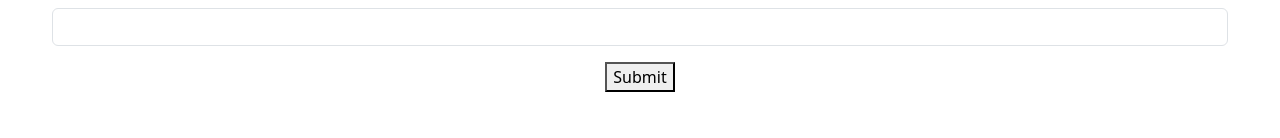
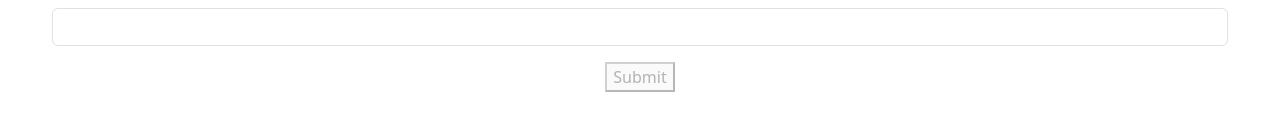
Before and after one commit to barinova/app-react-course, a React (Vite) app: page / in a window 1280 px wide. Shown: the part 162-300 px from the top of the page. Built offline with nearby package versions, Linux system fonts and the light colour scheme.

Commit message:
disable submit button

```diff
--- a/src/components/Form.tsx
+++ b/src/components/Form.tsx
@@ -11,7 +11,7 @@ export const Form = () => {
   const {
     register,
     handleSubmit,
-    formState: { errors },
+    formState: { errors, isValid },
   } = useForm<FormData>({ resolver: zodResolver(schema) });
 
   type FormData = z.infer<typeof schema>;
@@ -47,7 +47,7 @@ export const Form = () => {
         />
         {errors.age && <p className="text-danger">{errors.age.message}</p>}
       </div>
-      <button className="btm-primary" type="submit">
+      <button className="btm-primary" type="submit" disabled={!isValid}>
         Submit
       </button>
     </form>
```
